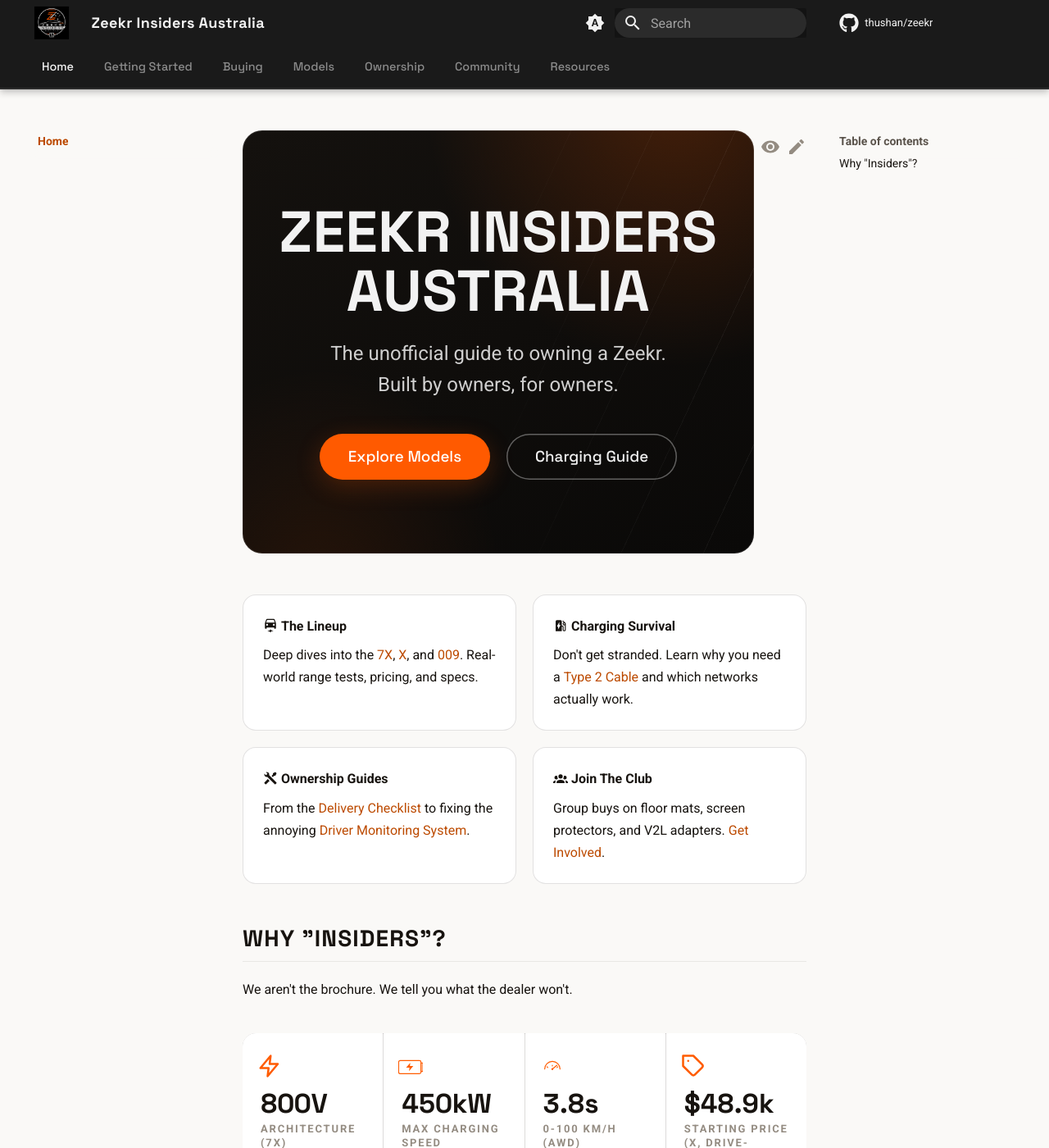
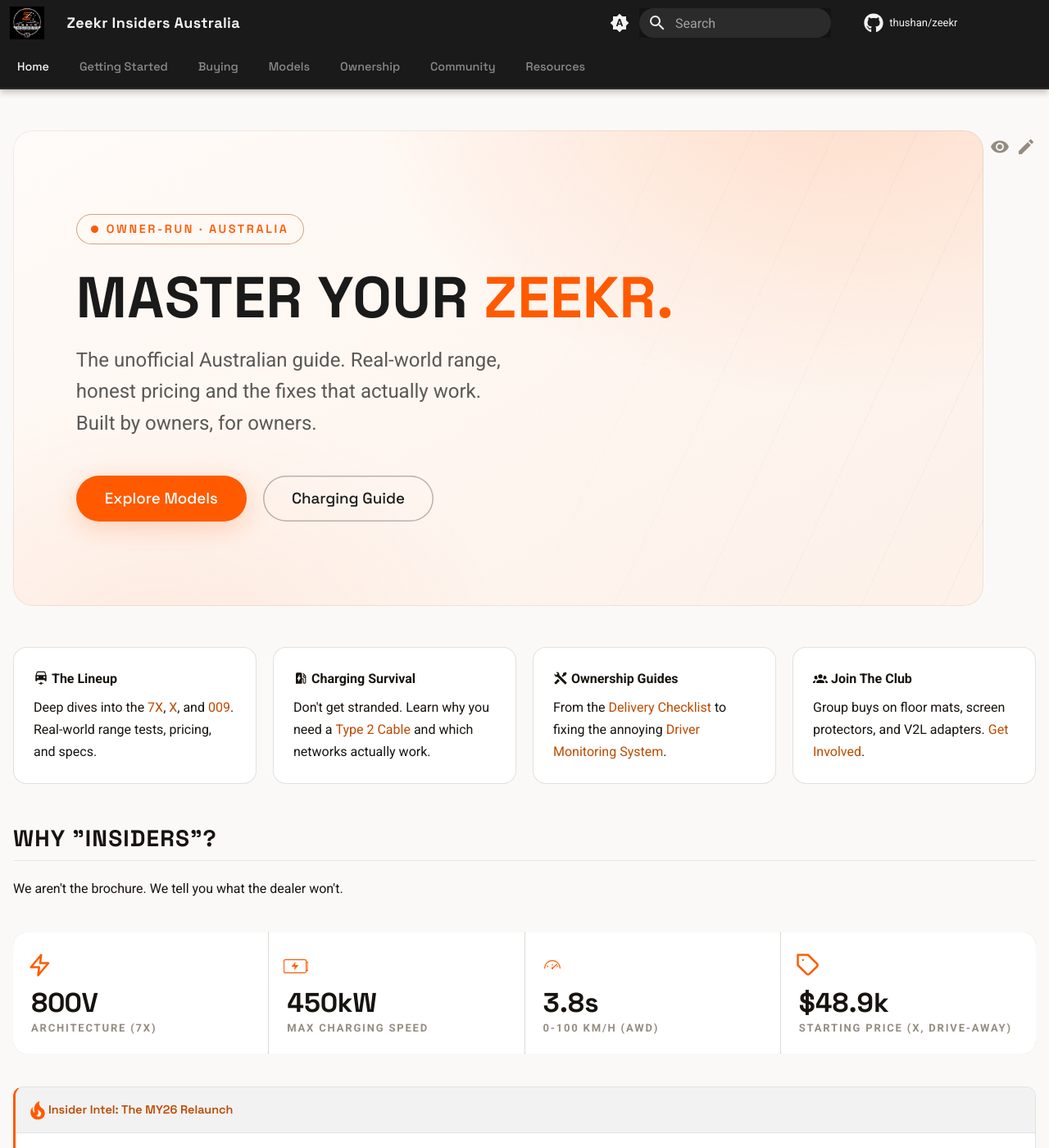
Before and after one commit to zeekr-insiders/wiki, an MkDocs documentation site: the page built from content/index.md, in a window 1280 px wide and 1400 px high. Shown: the whole window at 82% size. Built offline with MkDocs 1.6.1 and Material for MkDocs 9.7.7, drawn with Linux system fonts in a browser that asks for light colours; comment, search, counter and statistics services are not loaded.

Commit message:
homepage is a proper landing page now, full width with the Mock B hero in both themes

```diff
--- a/content/index.md
+++ b/content/index.md
@@ -1,8 +1,14 @@
-<div class="hero-section">
-    <h1 class="hero-title">Zeekr Insiders Australia</h1>
+---
+hide:
+  - navigation
+  - toc
+---
+
+<div class="hero-section hero--landing">
+    <span class="hero-eyebrow">Owner-run &middot; Australia</span>
+    <h1 class="hero-title">Master your <span class="accent">Zeekr.</span></h1>
     <div class="hero-subtitle">
-        The unofficial guide to owning a Zeekr.<br>
-        Built by owners, for owners.
+        The unofficial Australian guide. Real-world range, honest pricing and the fixes that actually work. Built by owners, for owners.
     </div>
     <div class="hero-actions">
         <a href="models/" class="btn-hero btn-hero-primary">Explore Models</a>
--- a/content/stylesheets/zeekr.css
+++ b/content/stylesheets/zeekr.css
@@ -293,6 +293,12 @@ body {
     color: var(--zeekr-orange-hover);
 }
 
+/* Wider grid than Material's 61rem default - Mock B's landing container is
+   ~72rem, and the comparison tables need the room on doc pages too. */
+.md-grid {
+    max-width: 72rem;
+}
+
 /* --------------------------------------------------------------------------
    6. Heroes - warm gradient panel with speed lines (Mock B)
    The panel keeps the dark-first identity in both schemes.
@@ -382,6 +388,94 @@ body {
     flex-wrap: wrap;
     position: relative;
     z-index: 1;
+}
+
+/* Landing variant (homepage): left-aligned composition per Mock B */
+.hero--landing {
+    text-align: left;
+    padding: clamp(3.5rem, 8vw, 5.5rem) clamp(2rem, 6vw, 4.5rem);
+}
+
+.hero--landing .hero-subtitle {
+    margin: 0 0 2.25rem;
+    max-width: 520px;
+}
+
+.hero--landing .hero-actions {
+    justify-content: flex-start;
+}
+
+.md-typeset .hero-eyebrow,
+.hero-eyebrow {
+    display: inline-flex;
+    align-items: center;
+    gap: 0.5rem;
+    position: relative;
+    z-index: 1;
+    margin-bottom: 1.5rem;
+    padding: 0.35rem 0.9rem;
+    border-radius: var(--radius-pill);
+    box-shadow: inset 0 0 0 1px var(--border-hot);
+    font-family: var(--zi-display);
+    font-size: 0.72rem;
+    font-weight: 600;
+    letter-spacing: 0.18em;
+    text-transform: uppercase;
+    color: var(--zeekr-orange);
+}
+
+.hero-eyebrow::before {
+    content: '';
+    width: 0.45rem;
+    height: 0.45rem;
+    border-radius: 50%;
+    background: var(--zeekr-orange);
+}
+
+.md-typeset .hero-title .accent,
+.hero-title .accent {
+    color: var(--zeekr-orange);
+}
+
+/* Light scheme: heroes become the warm light panel from Mock B */
+[data-md-color-scheme="default"] .hero-section,
+[data-md-color-scheme="default"] .hero-container,
+[data-md-color-scheme="default"] .hero-bg-7x,
+[data-md-color-scheme="default"] .hero-bg-x,
+[data-md-color-scheme="default"] .hero-bg-009,
+[data-md-color-scheme="default"] .hero-bg-club {
+    background:
+        radial-gradient(90% 120% at 85% -10%, rgba(255, 90, 0, 0.16) 0%, transparent 55%),
+        radial-gradient(60% 90% at 15% 110%, rgba(255, 90, 0, 0.07) 0%, transparent 60%),
+        linear-gradient(150deg, #FFFBF8 0%, #FDF1E9 100%);
+    box-shadow: inset 0 0 0 1px rgba(26, 26, 26, 0.08);
+}
+
+[data-md-color-scheme="default"] .hero-section::after,
+[data-md-color-scheme="default"] .hero-container::after {
+    background: repeating-linear-gradient(115deg, transparent 0 90px, rgba(26, 26, 26, 0.07) 90px 91px);
+}
+
+[data-md-color-scheme="default"] .md-typeset .hero-title,
+[data-md-color-scheme="default"] .hero-title {
+    color: var(--zeekr-carbon);
+}
+
+[data-md-color-scheme="default"] .hero-subtitle {
+    color: rgba(26, 26, 26, 0.72);
+}
+
+[data-md-color-scheme="default"] .md-typeset .hero-actions .btn-secondary,
+[data-md-color-scheme="default"] .md-typeset .btn-hero-secondary,
+[data-md-color-scheme="default"] .btn-hero-secondary {
+    color: var(--zeekr-carbon);
+    box-shadow: inset 0 0 0 1.5px rgba(26, 26, 26, 0.3);
+}
+
+[data-md-color-scheme="default"] .hero-actions .btn-secondary:hover,
+[data-md-color-scheme="default"] .btn-hero-secondary:hover {
+    box-shadow: inset 0 0 0 1.5px var(--border-hot);
+    background: rgba(255, 90, 0, 0.06);
 }
 
 /* --------------------------------------------------------------------------
```
